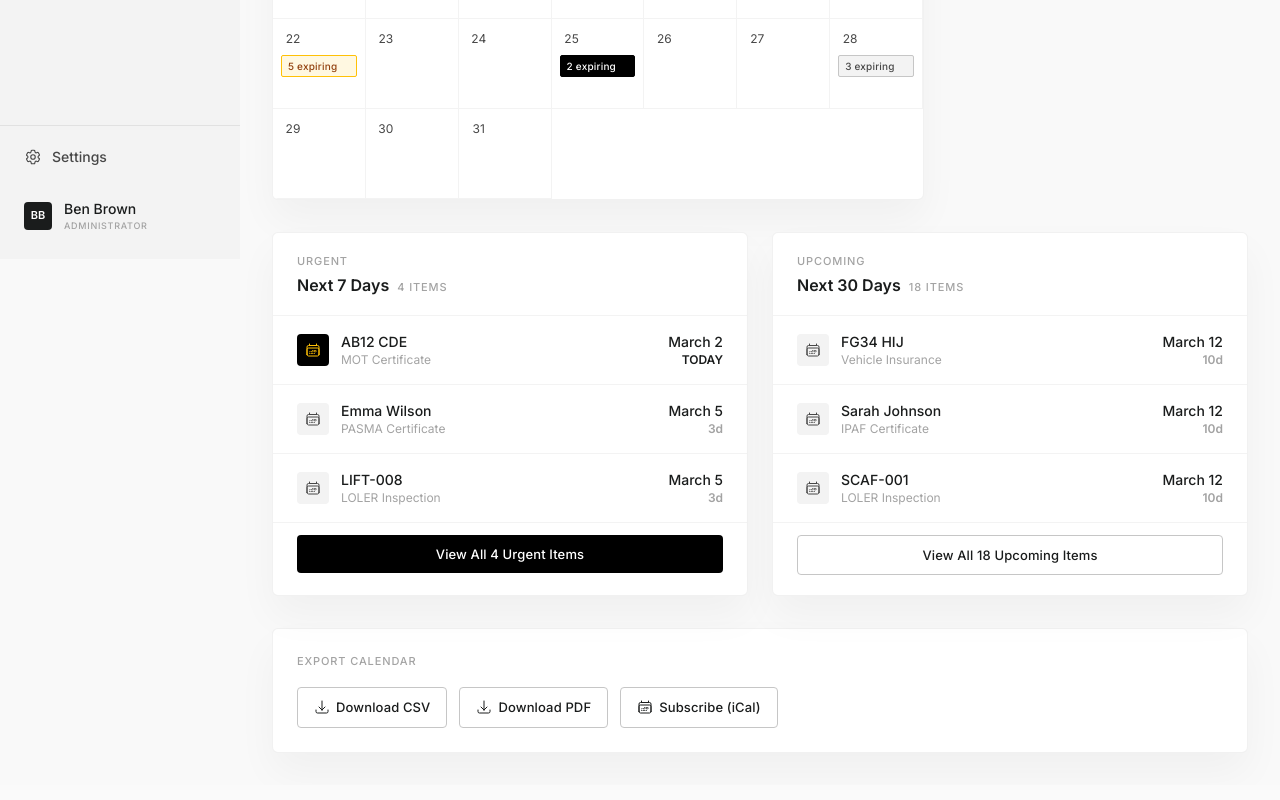
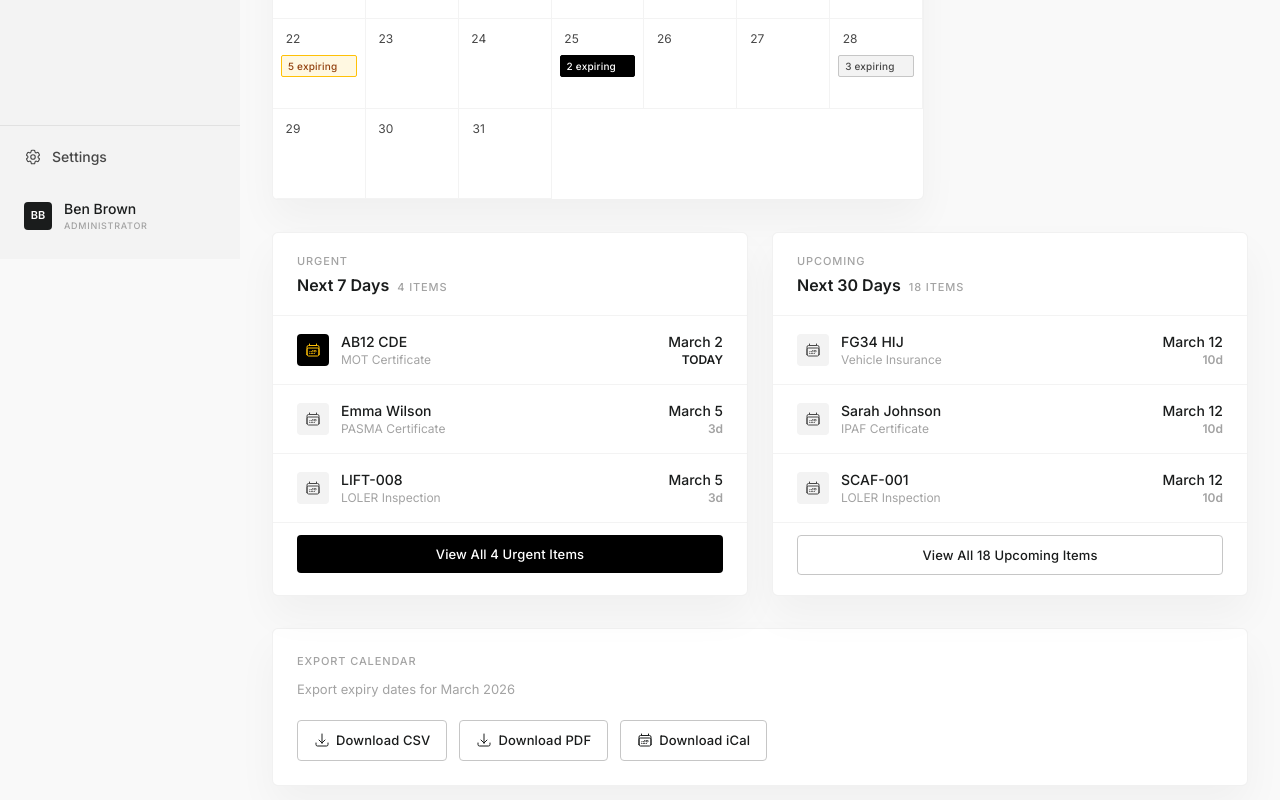
Before and after one commit to benjamingbrown064/hatsafe, a Next.js app: page /calendar in a window 1280 px wide. Shown: the part 541-1341 px from the top of the page. Built offline with nearby package versions, Linux system fonts and the light colour scheme.

Commit message:
feat: calendar export — CSV download, PDF print, iCal .ics file for Google/Outlook/Apple Calendar

```diff
--- a/app/calendar/page.tsx
+++ b/app/calendar/page.tsx
@@ -131,6 +131,81 @@ function CalendarInner() {
   const searchParams = useSearchParams();
   const [showAllUrgent,   setShowAllUrgent]   = useState(false);
   const [showAllUpcoming, setShowAllUpcoming] = useState(false);
+  const [icalCopied, setIcalCopied] = useState(false);
+
+  // ── Export helpers ───────────────────────────────────────────────────────
+  function exportCsv() {
+    const allItems = Object.entries(expiryData).flatMap(([dayStr, dayData]) =>
+      dayData.items.map(item => ({
+        Day: `${months[month]} ${dayStr} ${year}`,
+        Entity: item.entity,
+        'Document Type': item.type,
+        'Entity Type': item.entityType,
+        'Days Until Expiry': item.daysLeft,
+        Status: item.status,
+      }))
+    ).sort((a, b) => a['Days Until Expiry'] - b['Days Until Expiry']);
+
+    const headers = Object.keys(allItems[0]);
+    function esc(v: unknown) {
+      const s = String(v ?? '');
+      return s.includes(',') || s.includes('"') ? `"${s.replace(/"/g, '""')}"` : s;
+    }
+    const csv = [headers.join(','), ...allItems.map(r => headers.map(h => esc(r[h as keyof typeof r])).join(','))].join('\n');
+    const blob = new Blob([csv], { type: 'text/csv;charset=utf-8;' });
+    const url  = URL.createObjectURL(blob);
+    const a    = document.createElement('a'); a.href = url;
+    a.download = `hatsafe-calendar-${year}-${String(month + 1).padStart(2, '0')}.csv`;
+    a.click(); URL.revokeObjectURL(url);
+  }
+
+  function exportIcal() {
+    // Build a proper .ics file — importable into Google Calendar, Outlook, Apple Calendar
+    const lines = [
+      'BEGIN:VCALENDAR',
+      'VERSION:2.0',
+      'PRODID:-//HatSafe//Compliance Calendar//EN',
+      'CALSCALE:GREGORIAN',
+      'METHOD:PUBLISH',
+      'X-WR-CALNAME:HatSafe Compliance',
+      'X-WR-CALDESC:Document expiry dates from HatSafe',
+    ];
+
+    Object.entries(expiryData).forEach(([dayStr, dayData]) => {
+      const d = parseInt(dayStr, 10);
+      const dateStr = `${year}${String(month + 1).padStart(2, '0')}${String(d).padStart(2, '0')}`;
+      dayData.items.forEach((item, i) => {
+        const uid = `hatsafe-${dateStr}-${i}@hatsafe.com`;
+        const summary = `${item.type} – ${item.entity}`;
+        const description = `Status: ${item.status}\\nDays until expiry: ${item.daysLeft}\\nEntity type: ${item.entityType}`;
+        lines.push(
+          'BEGIN:VEVENT',
+          `UID:${uid}`,
+          `DTSTART;VALUE=DATE:${dateStr}`,
+          `DTEND;VALUE=DATE:${dateStr}`,
+          `SUMMARY:${summary}`,
+          `DESCRIPTION:${description}`,
+          item.status === 'expired' || item.daysLeft <= 7 ? 'PRIORITY:1' : 'PRIORITY:5',
+          'END:VEVENT',
+        );
+      });
+    });
+
+    lines.push('END:VCALENDAR');
+
+    const ics  = lines.join('\r\n');
+    const blob = new Blob([ics], { type: 'text/calendar;charset=utf-8;' });
+    const url  = URL.createObjectURL(blob);
+    const a    = document.createElement('a'); a.href = url;
+    a.download = `hatsafe-calendar-${year}-${String(month + 1).padStart(2, '0')}.ics`;
+    a.click(); URL.revokeObjectURL(url);
+    setIcalCopied(true);
+    setTimeout(() => setIcalCopied(false), 3000);
+  }
+
+  function exportPdf() {
+    window.print();
+  }
   const [year,  setYear]  = useState(today.getFullYear());
   const [month, setMonth] = useState(today.getMonth()); // 0-indexed
   const [selectedDay, setSelectedDay] = useState<number | null>(() => {
@@ -457,21 +532,30 @@ function CalendarInner() {
 
         {/* Export */}
         <div className="card">
-          <div className="label-sm mb-4">EXPORT CALENDAR</div>
+          <div className="label-sm mb-2">EXPORT CALENDAR</div>
+          <p className="mb-5" style={{ fontSize: '13px', color: '#A3A3A3' }}>
+            Export expiry dates for {months[month]} {year}
+          </p>
           <div className="flex flex-col sm:flex-row gap-3">
-            <button className="btn btn-secondary flex items-center gap-2">
+            <button className="btn btn-secondary flex items-center gap-2" onClick={exportCsv}>
               <ArrowDownTrayIcon className="w-4 h-4" strokeWidth={1.5} />
               Download CSV
             </button>
-            <button className="btn btn-secondary flex items-center gap-2">
+            <button className="btn btn-secondary flex items-center gap-2" onClick={exportPdf}>
               <ArrowDownTrayIcon className="w-4 h-4" strokeWidth={1.5} />
               Download PDF
             </button>
-            <button className="btn btn-secondary flex items-center gap-2">
+            <button className="btn btn-secondary flex items-center gap-2" onClick={exportIcal}
+              style={icalCopied ? { backgroundColor: '#F3F3F3' } : {}}>
               <CalendarDaysIcon className="w-4 h-4" strokeWidth={1.5} />
-              Subscribe (iCal)
+              {icalCopied ? 'iCal Downloaded ✓' : 'Download iCal'}
             </button>
           </div>
+          {icalCopied && (
+            <p className="mt-3 text-xs" style={{ color: '#474747' }}>
+              ✓ Open the .ics file to import into Google Calendar, Outlook, or Apple Calendar
+            </p>
+          )}
         </div>
 
       </div>
```
